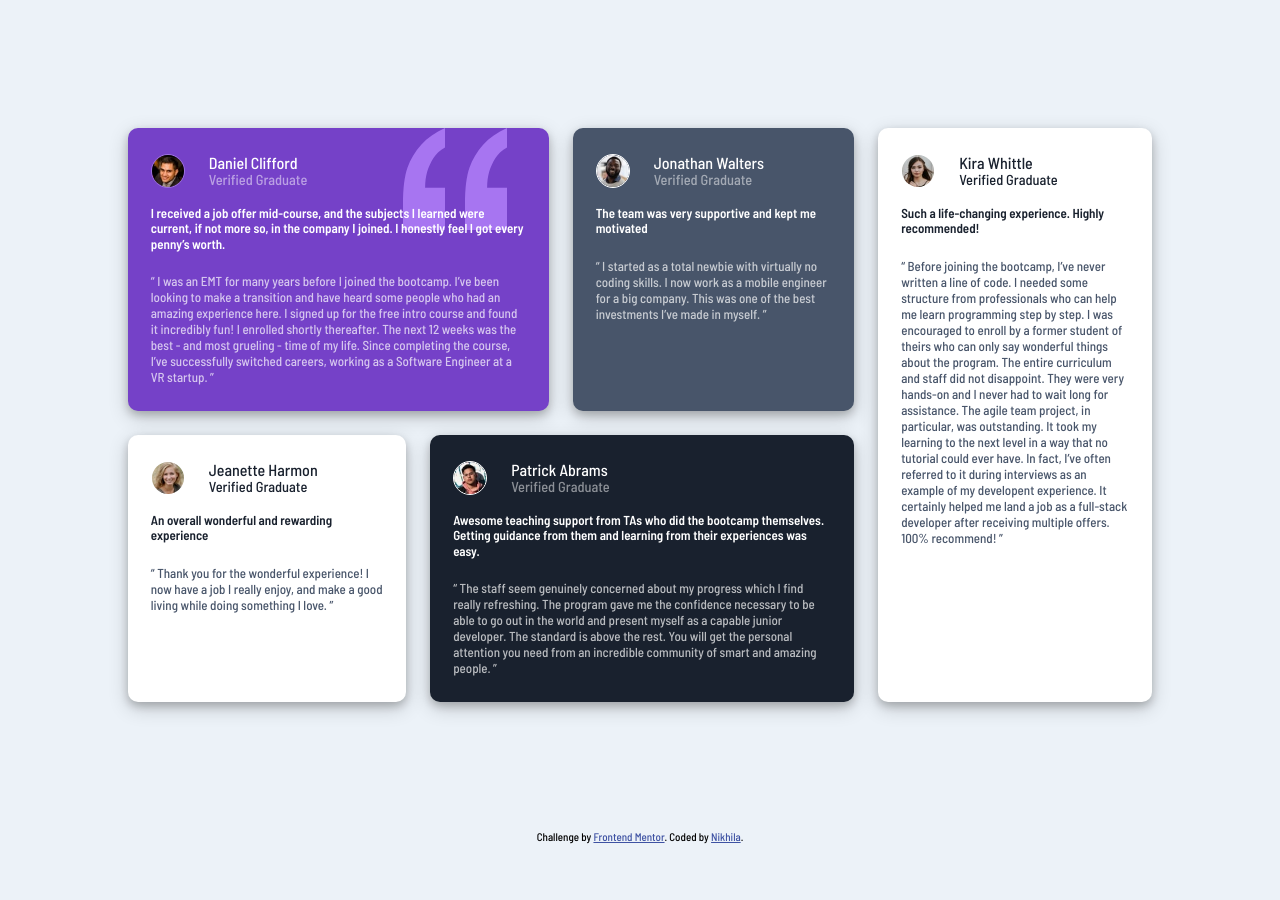
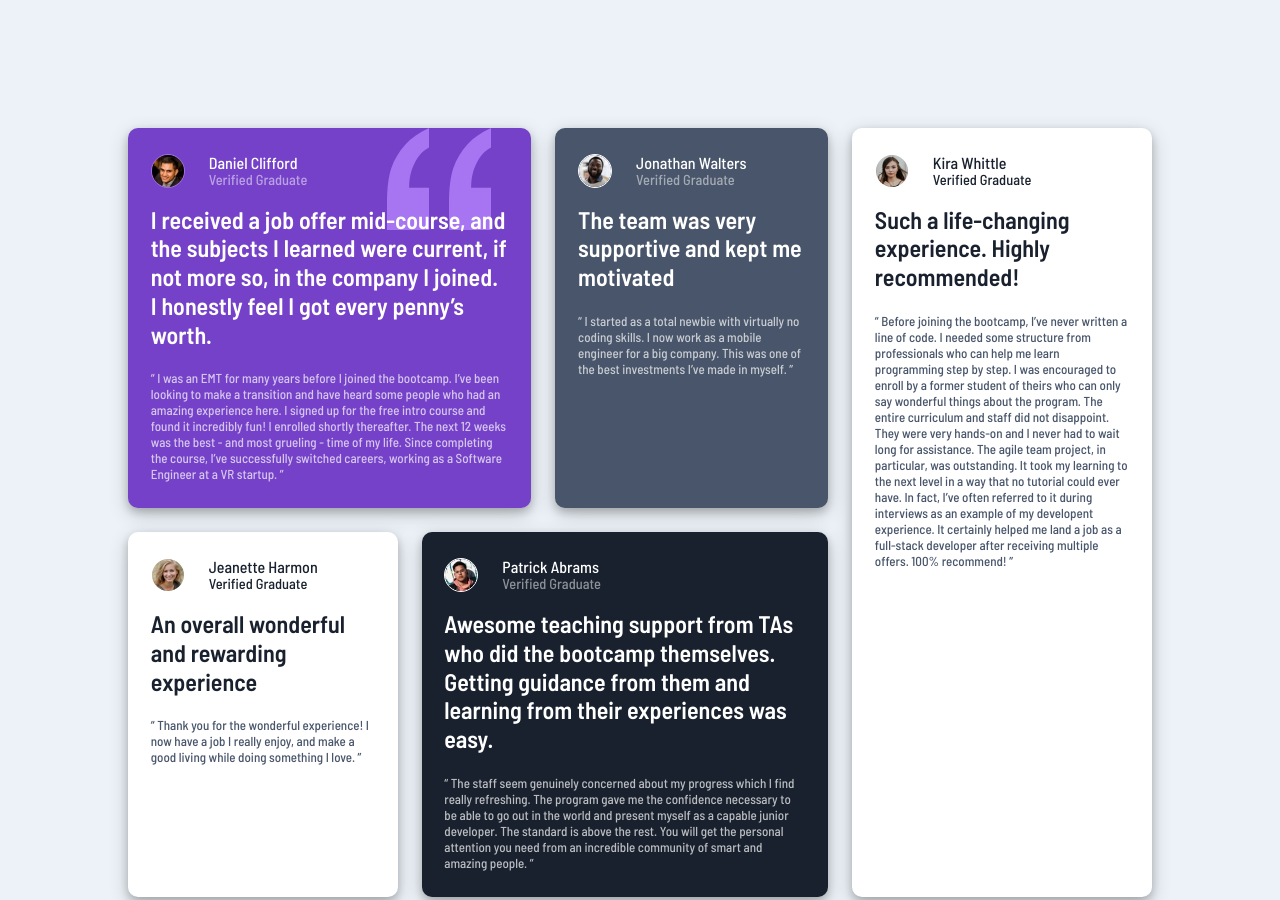
Before and after one commit to Nikhila-DN/Testimonials-grid-section, a plain HTML site: page index.html in a window 1280 px wide. Shown: the top 900 px of the page. Drawn offline with Linux system fonts and the light colour scheme.

Commit message:
Update style.css

```diff
--- a/style.css
+++ b/style.css
@@ -44,7 +44,7 @@ img{
 .review{
     margin-top: 1.1rem;
     margin-bottom: 1.3rem;
-    /* font-size: 2rem; */
+    font-size: 1.5rem;
     font-weight: 600;
     line-height: 1.2;
     color: var(--White);
```
